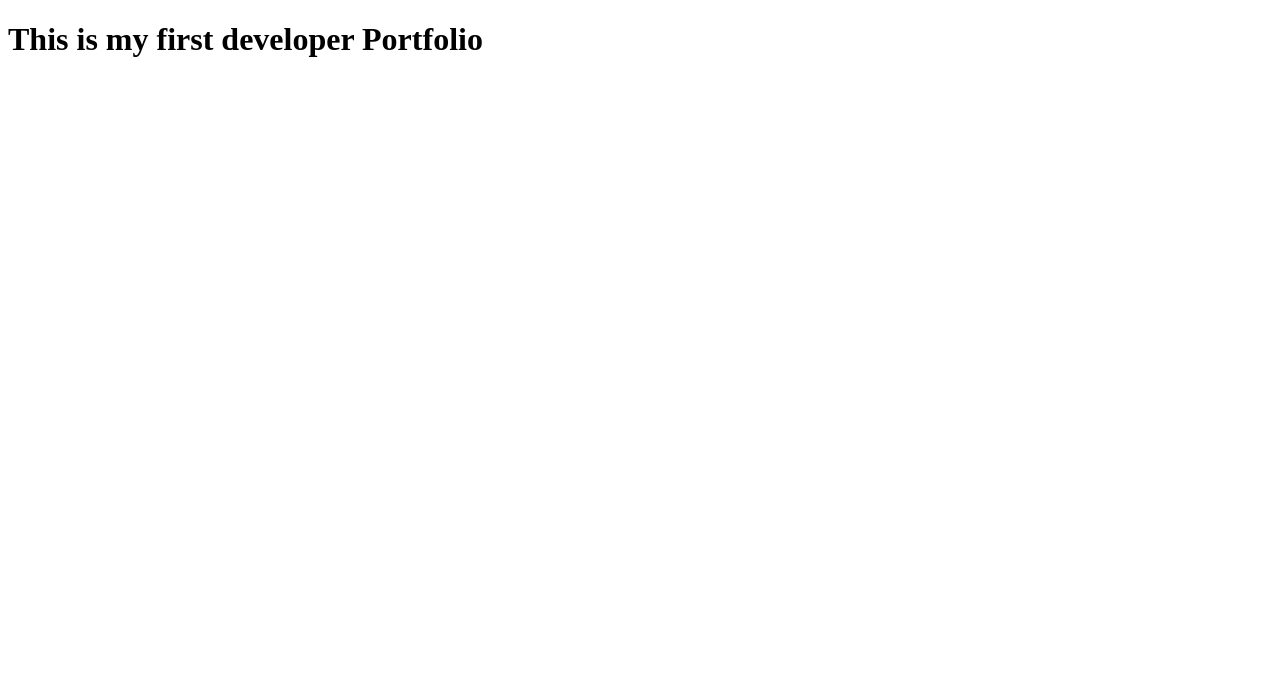
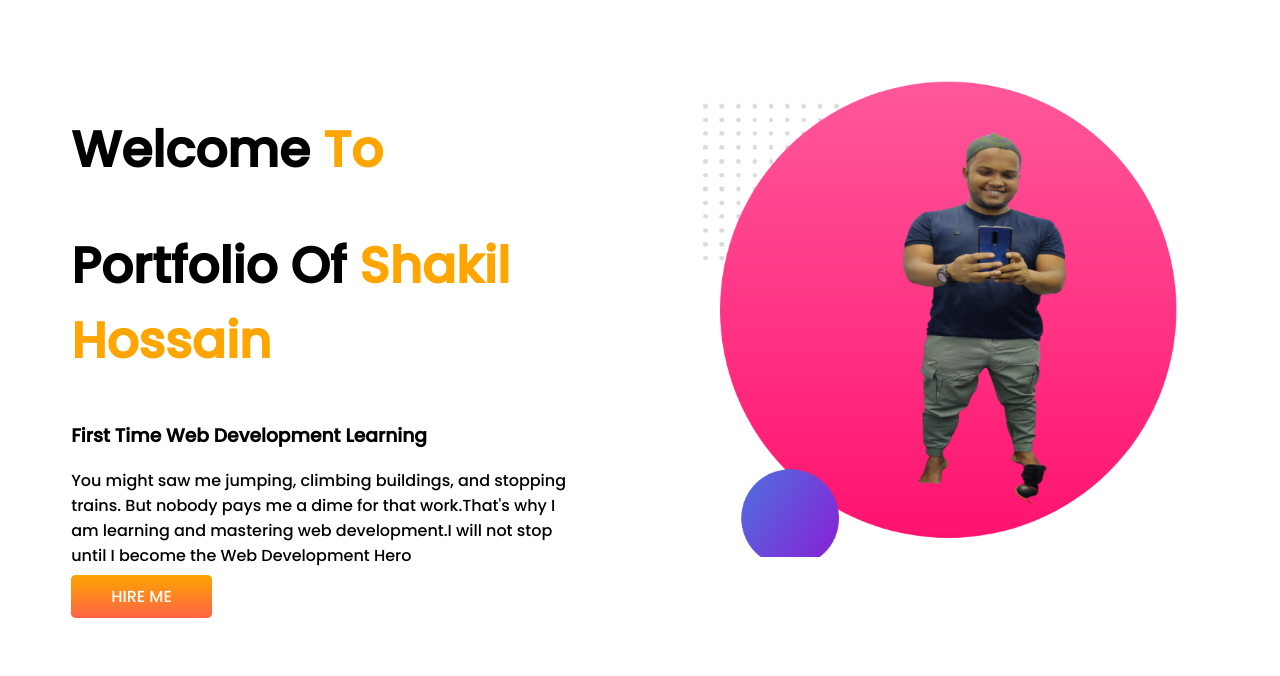
Before and after one commit to ModabbirHossainAkanda/developer-portfolio-2, a plain HTML site: page index.html in a window 1280 px wide. Drawn offline with Linux system fonts and the light colour scheme.

Commit message:
Developer Portfolio

```diff
--- a/index.html
+++ b/index.html
@@ -6,12 +6,32 @@
     <meta http-equiv="X-UA-Compatible" content="IE=edge">
     <meta name="viewport" content="width=device-width, initial-scale=1.0">
     <title>Shakil's Portfolio</title>
+    <link rel="preconnect" href="https://fonts.googleapis.com">
+    <link rel="preconnect" href="https://fonts.gstatic.com" crossorigin>
+    <link href="https://fonts.googleapis.com/css2?family=Poppins:wght@500&display=swap" rel="stylesheet">
     <link rel="stylesheet" href="style.css">
 </head>
-<h1>This is my first developer Portfolio</h1>
 
 <body>
+    <section>
+        <div class="half-width">
+            <h1>Welcome <span class="orange-color">To</span></h1>
 
+            <h1>Portfolio Of <span class="orange-color">Shakil Hossain</span></h1>
+            <h3>
+                First Time Web Development Learning
+            </h3>
+            <p>
+                You might saw me jumping, climbing buildings, and stopping trains. But nobody pays me a dime for that
+                work.That's why I am learning and mastering web development.I will not stop until I become the Web
+                Development Hero </p>
+            <a class="link-button" href="https://www.facebook.com" target="_blank">HIRE ME</a>
+        </div>
+        <div class="half-width">
+            <img src="images/updated.png" width="400px" alt="">
+
+        </div>
+    </section>
 </body>
 
 </html>
--- a/style.css
+++ b/style.css
@@ -0,0 +1,31 @@
+body{
+    font-family: 'Poppins', sans-serif;font-family: 'Poppins', sans-serif;
+}
+h1{
+    font-size: 50px;
+
+}
+.orange-color{
+    color: orange;
+}
+section{
+    display: flex;
+}
+.half-width{
+    width: 50%;
+    padding: 5%;
+}
+.half-width img{
+    width: 100%;
+}
+.link-button{
+   background-color: orange;
+    text-decoration: none;
+    padding: 10px 40px;
+    border-radius: 5px;
+    color: white;
+    font-weight: 700px;
+    background-image: linear-gradient(orange,tomato);
+
+
+}
```
Also changed, not shown: images/dream-bg.png (added), images/exp-bg.png (added), images/jhankar.png (added), images/jhankar2.png (added), images/my-bg.png (added), images/my-bg2.png (added), images/top-banner.png (added), images/updated.png (added), 7 other files.
